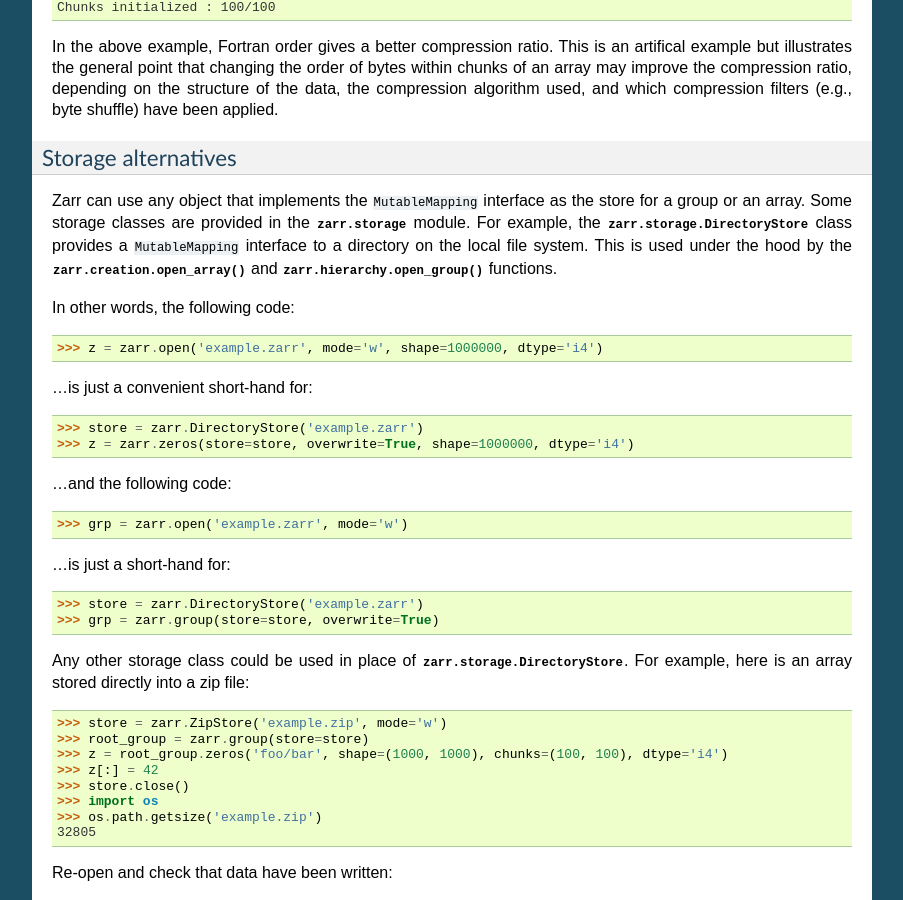
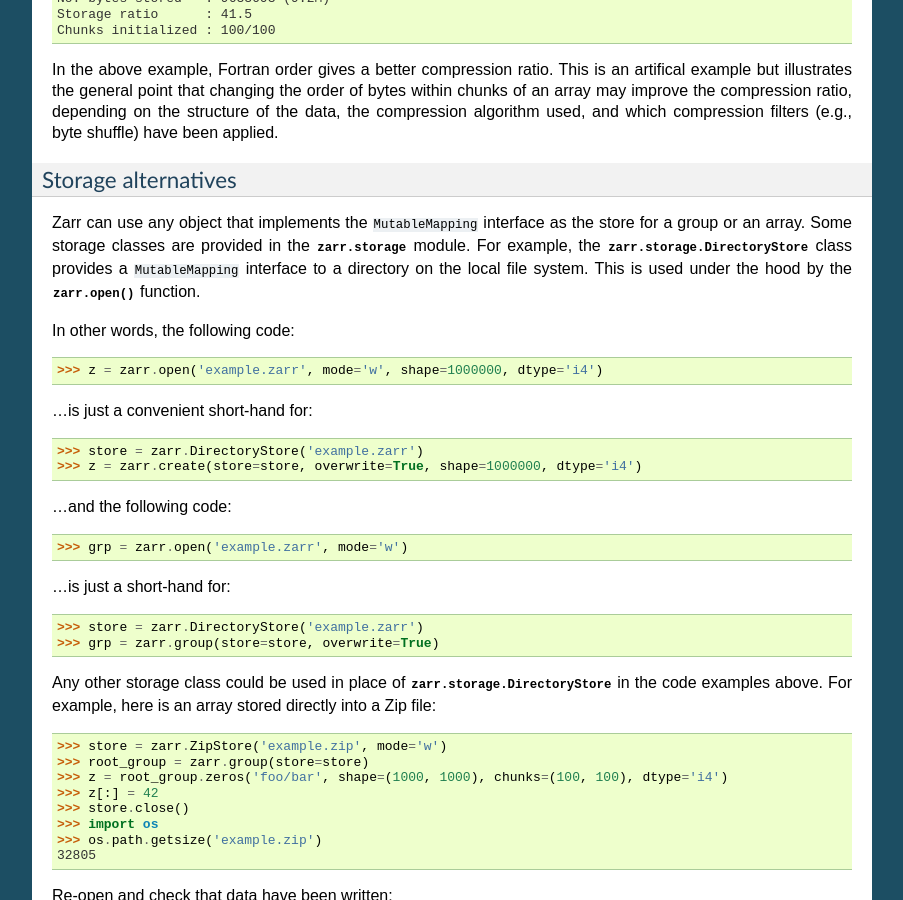
Before and after one commit to enthusiastdev121/zarr-python, a Sphinx documentation site: the page built from docs/tutorial.rst, in a window 1280 px wide and 900 px high, scrolled down 11261 px. Shown: the whole window, without its empty margins (198-1101 px from the left). Built offline with Sphinx 7.4.7, drawn with Linux system fonts in a browser that asks for light colours; the version number could not be read and is left out; some of the changed text lies outside the part shown.

Commit message:
tweak tutorial

```diff
--- a/docs/tutorial.rst
+++ b/docs/tutorial.rst
@@ -101,7 +100,10 @@ Check that the data have been written and can be read again::
     True
 
 Please note that there are a number of other options for persistent
-array storage, see the section on :ref:`tutorial_tips_storage` below.
+array storage, see the section on :ref:`tutorial_tips_storage`
+below. Also, if you are just looking for a convenient way to save
+NumPy arrays to disk then load back into memory later, see the
+functions :func:`zarr.save` and :func:`zarr.load`.
 
 .. _tutorial_resize:
 
@@ -744,9 +746,7 @@ interface as the store for a group or an array. Some storage classes
 are provided in the :mod:`zarr.storage` module. For example, the
 :class:`zarr.storage.DirectoryStore` class provides a
 ``MutableMapping`` interface to a directory on the local file
-system. This is used under the hood by the
-:func:`zarr.creation.open_array` and :func:`zarr.hierarchy.open_group`
-functions.
+system. This is used under the hood by the :func:`zarr.open` function.
 
 In other words, the following code::
 
@@ -755,7 +755,7 @@ In other words, the following code::
 ...is just a convenient short-hand for::
 
     >>> store = zarr.DirectoryStore('example.zarr')
-    >>> z = zarr.zeros(store=store, overwrite=True, shape=1000000, dtype='i4')
+    >>> z = zarr.create(store=store, overwrite=True, shape=1000000, dtype='i4')
 
 ...and the following code::
 
@@ -767,8 +767,8 @@ In other words, the following code::
     >>> grp = zarr.group(store=store, overwrite=True)
 
 Any other storage class could be used in place of
-:class:`zarr.storage.DirectoryStore`. For example, here is an array
-stored directly into a zip file::
+:class:`zarr.storage.DirectoryStore` in the code examples above. For
+example, here is an array stored directly into a Zip file::
 
     >>> store = zarr.ZipStore('example.zip', mode='w')
     >>> root_group = zarr.group(store=store)
```
Also changed, not shown: other parts of docs/tutorial.rst (+1 -2 lines).
